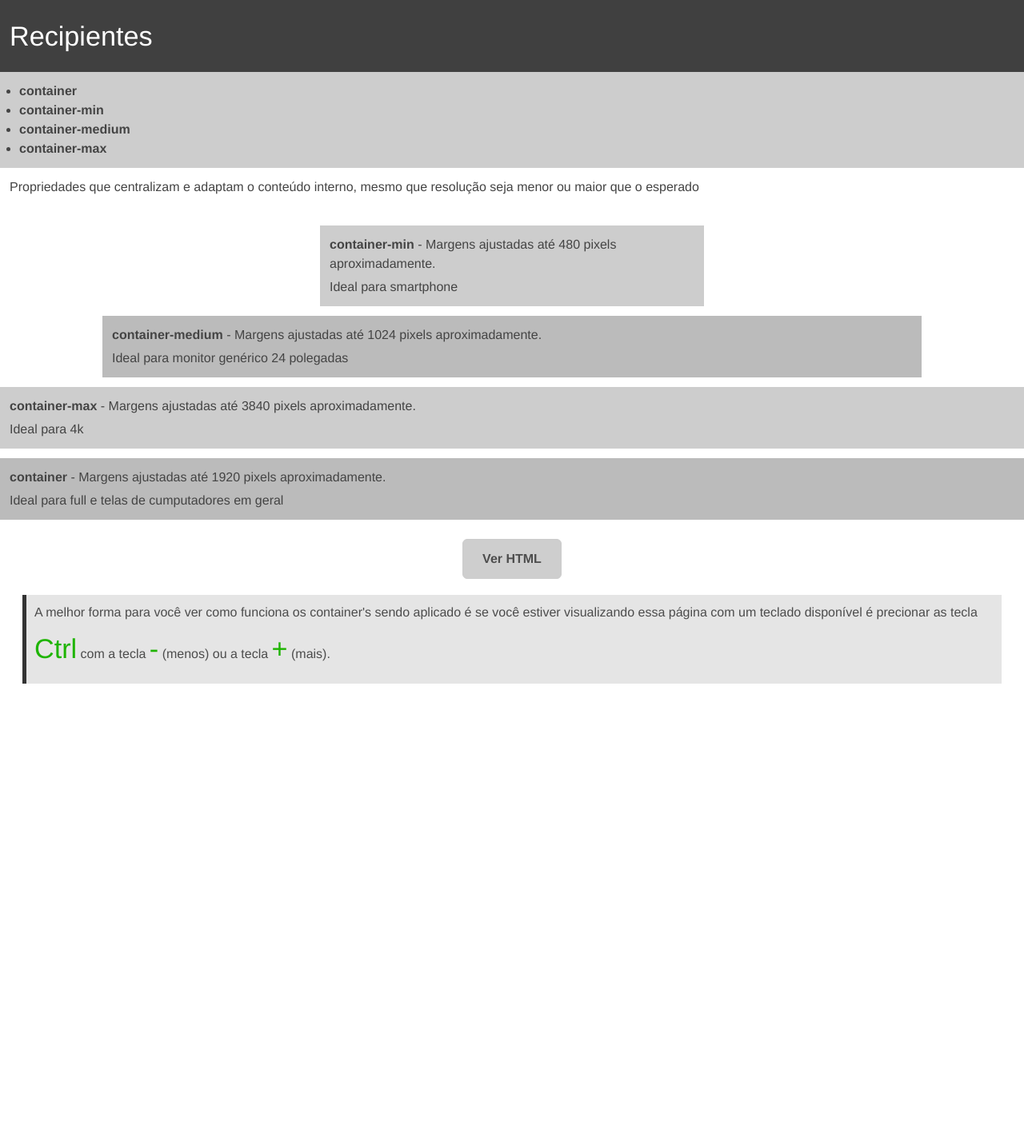
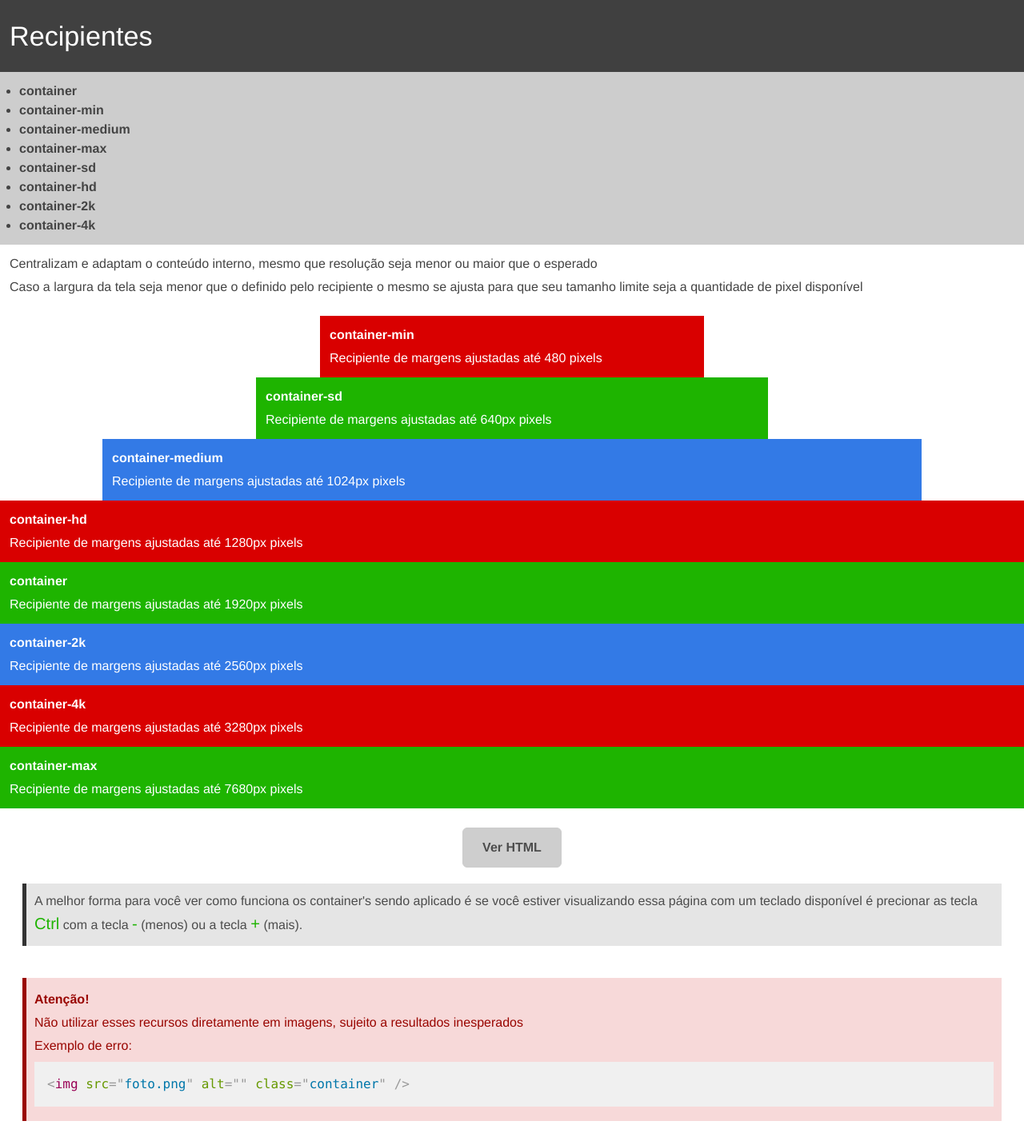
Before and after one commit to Spell-Master/sm-web, a PHP site: page /css/exemplos/recipientes.html in a window 1280 px wide. Shown: the whole page at 80% size. Before the commit the page ends 855 px from the top, so only its background shows below. Run offline with PHP 8.4, Linux system fonts and the light colour scheme.

Commit message:
Novos recipientes

```diff
--- a/css/css-default.css
+++ b/css/css-default.css
@@ -183,16 +183,25 @@ h6, .h6 {font-size: var(--text-size-h6); line-height: 116%}
 .container-min,
 .container-medium,
 .container-max,
-.container {
+.container,
+.container-sd,
+.container-hd,
+.container-2k,
+.container-4k {
     width: auto;
     margin: auto;
     position: relative;
     clear: both
 }
-.container-min    {max-width: 30rem}  /* 480px smartphone */
-.container-medium {max-width: 64rem}  /* 1024px monitor genérico 24 polegadas */
-.container-max    {max-width: 240rem} /* 3840px 4k */
-.container        {max-width: 120rem} /* 1920px full HD */
+
+.container-min    {max-width: 30rem}  /* 480px */
+.container-sd     {max-width: 40rem}  /* 640px */
+.container-medium {max-width: 64rem}  /* 1024px */
+.container-hd     {max-width: 80rem}  /* 1280px */
+.container        {max-width: 120rem} /* 1920px */
+.container-2k     {max-width: 160rem} /* 2560px */
+.container-4k     {max-width: 205rem} /* 3280px */
+.container-max    {max-width: 480rem} /* 7680px */
 
 /**
  * ****************************************
--- a/css/exemplos/recipientes.html
+++ b/css/exemplos/recipientes.html
@@ -28,42 +28,54 @@
                     <li>container-min</li>
                     <li>container-medium</li>
                     <li>container-max</li>
+                    <li>container-sd</li>
+                    <li>container-hd</li>
+                    <li>container-2k</li>
+                    <li>container-4k</li>
                 </ul>
             </div>
         </div>
 
         <div class="container padding-all">
-            Propriedades que centralizam e adaptam o conteúdo interno, mesmo que resolução seja menor ou maior que o esperado
+            Centralizam e adaptam o conteúdo interno, mesmo que resolução seja menor ou maior que o esperado
+            <p>Caso a largura da tela seja menor que o definido pelo recipiente o mesmo se ajusta para que seu tamanho limite seja a quantidade de pixel
+            disponível</p>
         </div>
 
-
-        <div class="padding-tb">
-            <div class="margin-top">
-                <div class="container-min padding-all bg-light">
-                    <span class="bold">container-min</span> - Margens ajustadas até 480 pixels aproximadamente.
-                    <p>Ideal para smartphone</p>
-                </div>
+        <div class="padding-tb text-white">
+            <div class="container-min padding-all bg-red">
+                <span class="bold">container-min</span>
+                <p>Recipiente de margens ajustadas até 480 pixels</p>
             </div>
-            <div class="margin-top">
-                <div class="container-medium padding-all bg-dark">
-                    <span class="bold">container-medium</span> - Margens ajustadas até 1024 pixels aproximadamente.
-                    <p>Ideal para monitor genérico 24 polegadas</p>
-                </div>
+            <div class="container-sd padding-all bg-green">
+                <span class="bold">container-sd</span>
+                <p>Recipiente de margens ajustadas até 640px pixels</p>
             </div>
-            <div class="margin-top">
-                <div class="container-max padding-all bg-light">
-                    <span class="bold">container-max</span> - Margens ajustadas até 3840 pixels aproximadamente.
-                    <p>Ideal para 4k</p>
-                </div>
+            <div class="container-medium padding-all bg-blue">
+                <span class="bold">container-medium</span>
+                <p>Recipiente de margens ajustadas até 1024px pixels</p>
             </div>
-            <div class="margin-top">
-                <div class="container padding-all bg-dark">
-                    <span class="bold">container</span> - Margens ajustadas até 1920 pixels aproximadamente.
-                    <p>Ideal para full e telas de cumputadores em geral</p>
-                </div>
+            <div class="container-hd padding-all bg-red">
+                <span class="bold">container-hd</span>
+                <p>Recipiente de margens ajustadas até 1280px pixels</p>
+            </div>
+            <div class="container padding-all bg-green">
+                <span class="bold">container</span>
+                <p>Recipiente de margens ajustadas até 1920px pixels</p>
+            </div>
+            <div class="container-2k padding-all bg-blue">
+                <span class="bold">container-2k</span>
+                <p>Recipiente de margens ajustadas até 2560px pixels</p>
+            </div>
+            <div class="container-4k padding-all bg-red">
+                <span class="bold">container-4k</span>
+                <p>Recipiente de margens ajustadas até 3280px pixels</p>
+            </div>
+            <div class="container-max padding-all bg-green">
+                <span class="bold">container-max</span>
+                <p>Recipiente de margens ajustadas até 7680px pixels</p>
             </div>
         </div>
-
         <div class="margin-top align-center">
             <button class="btn-default radius-all-min bold" data-code="">Ver HTML</button>
         </div>
@@ -72,9 +84,18 @@
             <blockquote class="quote">
                 A melhor forma para você ver como funciona os container's sendo
                 aplicado é se você estiver visualizando essa página com um teclado
-                disponível é precionar as tecla <span class="h1 text-green">Ctrl</span>
-                com a tecla <span class="h1 text-green">-</span> (menos)
-                ou a tecla <span class="h1 text-green">+</span> (mais).
+                disponível é precionar as tecla <span class="h6 text-green">Ctrl</span>
+                com a tecla <span class="h6 text-green">-</span> (menos)
+                ou a tecla <span class="h6 text-green">+</span> (mais).
+            </blockquote>
+        </div>
+
+        <div class="container padding-all">
+            <blockquote class="quote-red">
+                <p class="bold">Atenção!</p>
+                <p>Não utilizar esses recursos diretamente em imagens, sujeito a resultados inesperados</p>
+                <p>Exemplo de erro:</p>
+                <pre><code class="language-html">&lt;img src="foto.png" alt="" class="container" /&gt;</code></pre></div>
             </blockquote>
         </div>
 
```
